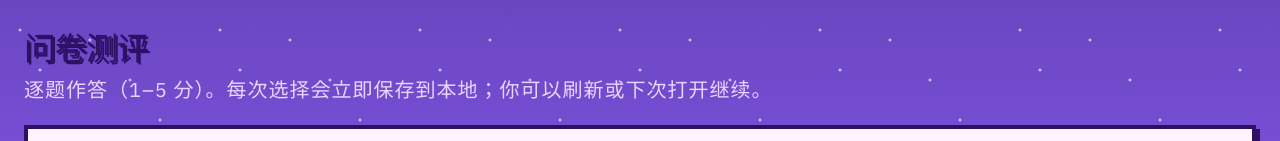
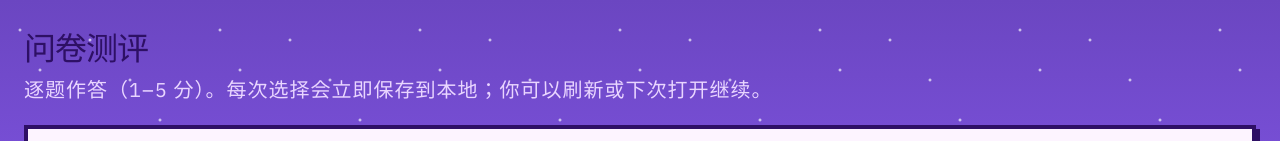
Before and after one commit to MasterFrancis/Career_Ava, a React (Vite) app: page /quiz in a window 1280 px wide. Shown: the top 141 px of the page. Built offline with nearby package versions, Linux system fonts and the light colour scheme; a web font is replaced by a local one.

Commit message:
feat: Build Career Report Web App
Co-authored-by: traeagent <traeagent@users.noreply.github.com>

```diff
--- a/src/index.css
+++ b/src/index.css
@@ -153,7 +153,7 @@ a {
   letter-spacing: 0px;
   line-height: 1.2;
   font-size: 14px;
-  text-shadow: 2px 2px 0 var(--stroke);
+  text-shadow: none !important;
 }
 
 .brandTitle span {
@@ -410,7 +410,7 @@ a {
 }
 
 .textRisk {
-  color: var(--accent); text-shadow: 2px 2px 0 var(--stroke);
+  color: var(--accent); text-shadow: none !important;
   font-size: 13.5px;
   line-height: 1.45;
 }
@@ -661,7 +661,7 @@ details[open] .accordionChevron {
 
 .stepDotActive {
   background: var(--accent2);
-  border-color: var(--accent); text-shadow: 2px 2px 0 var(--stroke);
+  border-color: var(--accent); text-shadow: none !important;
 }
 
 .quizStatement {
@@ -1302,7 +1302,7 @@ body {
 }
 
 .h1, .homeTitle {
-  text-shadow: 2px 2px 0 var(--stroke);
+  text-shadow: none !important;
   color: var(--accent);
 }
 .stepperTitle, .quizStatement {
@@ -1379,7 +1379,7 @@ body::after {
 }
 .h1, .homeTitle {
   color: var(--text);
-  text-shadow: 2px 2px 0 var(--stroke);
+  text-shadow: none !important;
 }
 .stepperTitle, .quizStatement {
   color: var(--text);
@@ -1486,3 +1486,7 @@ body::after {
   color: #2e1065 !important; /* Deep purple for light bg */
   font-weight: 600;
 }
+
+.h1 {
+  text-shadow: none !important;
+}
```
